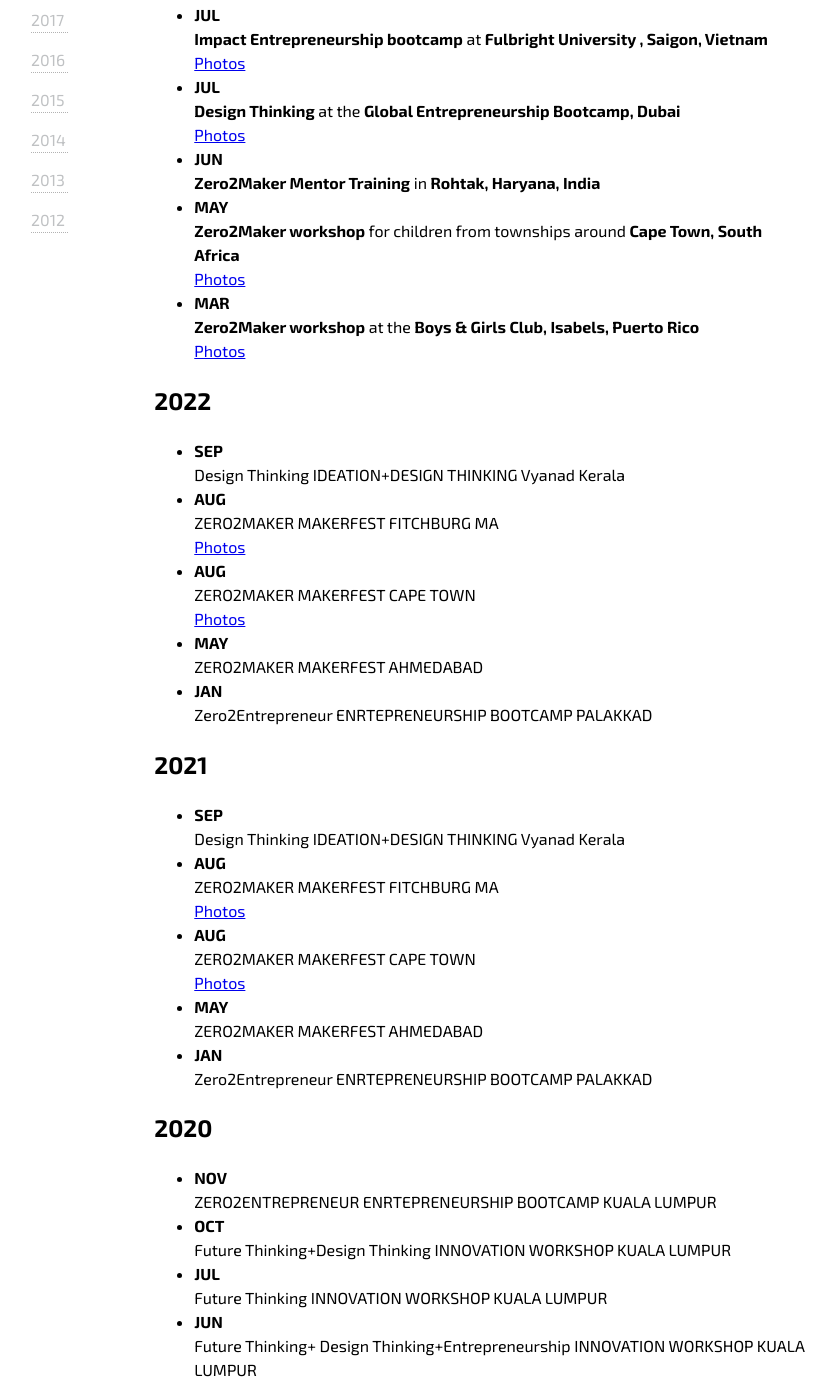
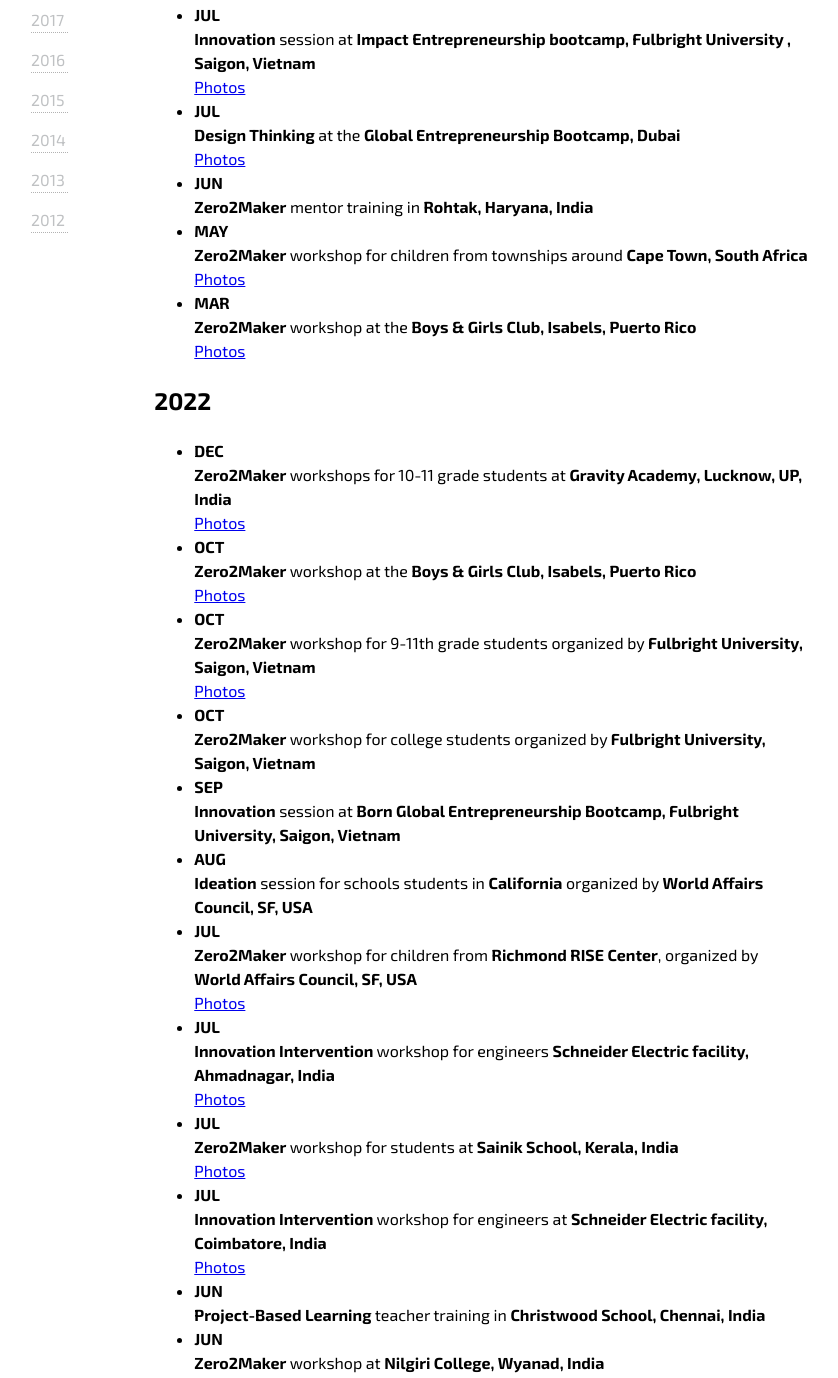
Before and after one commit to encubelabs/rajeshnairme, a plain HTML site: page timeline/index.html in a window 1280 px wide. Shown: the part 317-1695 px from the top of the page, without its empty margins (159-997 px from the left). Drawn offline with nearby package versions, Linux system fonts and the light colour scheme.

Commit message:
Update index.html
Added 2022 and fixed 2021 since I over wrote the wrong  block of html

```diff
--- a/timeline/index.html
+++ b/timeline/index.html
@@ -118,13 +118,13 @@
   <p>
 <ul>
 <li><strong>JUL</strong> <br><strong>Zero2Maker</strong> program at <strong>Sainik School, Kazhakootam, India</strong> for 6-11 grade students<br> </li>   <a href="https://photos.app.goo.gl/mHLetsiLuvo1zaiY7" target="_blank"> Photos</a>
-<li><strong>JUL</strong> <br>An Innovation session at the <strong>Home for Children</strong> operated by <strong>Christina Noble Children's Foundation, Saigon, Vietnam</strong><br> </li> <a href="https://photos.app.goo.gl/EPkZNvs6NQ3H1bbN8" target="_blank"> Photos</a>
-<li><strong>JUL</strong> <br>Zero2Maker program at two schools in <strong>Hau Giang province, Vietnam</strong> organized by <strong>Bong San foundation</strong> that works on education for girls<br> </li>  <a href="https://photos.app.goo.gl/DCMkD72fhZtBZfgk7" target="_blank"> Photos</a>
-<li><strong>JUL</strong> <br><strong>Impact Entrepreneurship bootcamp</strong> at <strong>Fulbright University , Saigon, Vietnam</strong><br> </li>     <a href="https://photos.app.goo.gl/iKT972CZUpSz7nkQA" target="_blank"> Photos</a>
+<li><strong>JUL</strong> <br><strong>Innovation</strong> session at the <strong>Home for Children</strong> operated by <strong>Christina Noble Children's Foundation, Saigon, Vietnam</strong><br> </li> <a href="https://photos.app.goo.gl/EPkZNvs6NQ3H1bbN8" target="_blank"> Photos</a>
+<li><strong>JUL</strong> <br><strong>Zero2Maker</strong> program at two schools in <strong>Hau Giang province, Vietnam</strong> organized by <strong>Bong San foundation</strong> that works on education for girls<br> </li>  <a href="https://photos.app.goo.gl/DCMkD72fhZtBZfgk7" target="_blank"> Photos</a>
+<li><strong>JUL</strong> <br><strong>Innovation</strong> session at <strong> Impact Entrepreneurship bootcamp, Fulbright University , Saigon, Vietnam</strong><br> </li>     <a href="https://photos.app.goo.gl/iKT972CZUpSz7nkQA" target="_blank"> Photos</a>
 <li><strong>JUL</strong> <br><strong>Design Thinking</strong> at the <strong>Global Entrepreneurship Bootcamp, Dubai</strong><br> </li>                 <a href="https://photos.app.goo.gl/x2NvMUVoYrDQSEWW6" target="_blank"> Photos</a>
-<li><strong>JUN</strong> <br><strong>Zero2Maker Mentor Training</strong> in <strong>Rohtak, Haryana, India</strong><br> </li>                           <!--<a href=" target="_blank"> Photos</a>-->
-<li><strong>MAY</strong> <br><strong>Zero2Maker workshop</strong> for children from townships around <strong>Cape Town, South Africa</strong><br> </li>                                    <a href="https://photos.app.goo.gl/TNUrZrktzznnrFGi9" target="_blank"> Photos</a>
-<li><strong>MAR</strong> <br><strong>Zero2Maker workshop</strong> at the <strong>Boys & Girls Club, Isabels, Puerto Rico</strong><br> </li>             <a href="https://photos.app.goo.gl/knwTRe4uT7G9XyBL9" target="_blank"> Photos</a>
+<li><strong>JUN</strong> <br><strong>Zero2Maker</strong> mentor training in <strong>Rohtak, Haryana, India</strong><br> </li>                           <!--<a href=" target="_blank"> Photos</a>-->
+<li><strong>MAY</strong> <br><strong>Zero2Maker</strong> workshop for children from townships around <strong>Cape Town, South Africa</strong><br> </li>                                    <a href="https://photos.app.goo.gl/TNUrZrktzznnrFGi9" target="_blank"> Photos</a>
+<li><strong>MAR</strong> <br><strong>Zero2Maker</strong> workshop at the <strong>Boys & Girls Club, Isabels, Puerto Rico</strong><br> </li>             <a href="https://photos.app.goo.gl/knwTRe4uT7G9XyBL9" target="_blank"> Photos</a>
 
 </ul>
 </p>
@@ -132,11 +132,20 @@
 <h2 class="milestone">2022</h2>
   <p>
 <ul>
-<li><strong>SEP</strong> <br>Design Thinking  IDEATION+DESIGN THINKING Vyanad   Kerala<br> </li>           <!--<a href=" target="_blank"> Photos</a>-->
-<li><strong>AUG</strong> <br>ZERO2MAKER MAKERFEST FITCHBURG MA<br> </li>                                 <a href="https://photos.app.goo.gl/XNzDjrvjvraGQDHD8" target="_blank"> Photos</a>
-<li><strong>AUG</strong> <br>ZERO2MAKER MAKERFEST CAPE TOWN<br> </li>                                    <a href="https://photos.app.goo.gl/qzfLNfYrUpZMRXLM7" target="_blank"> Photos</a>
-<li><strong>MAY</strong> <br>ZERO2MAKER MAKERFEST  AHMEDABAD<br> </li>                                    <!--<a href=" target="_blank"> Photos</a>-->
-<li><strong>JAN</strong> <br>Zero2Entrepreneur  ENRTEPRENEURSHIP BOOTCAMP  PALAKKAD<br> </li>             <!--<a href=" target="_blank"> Photos</a>-->
+    <li><strong>DEC</strong> <br><strong>Zero2Maker</strong> workshops for 10-11 grade students at <strong>Gravity Academy, Lucknow, UP, India</strong><br> </li>   <a href="https://photos.app.goo.gl/D8iy5CNDzRFUagop7" target="_blank">Photos</a>
+    <li><strong>OCT</strong> <br><strong>Zero2Maker</strong> workshop at the <strong>Boys & Girls Club, Isabels, Puerto Rico</strong><br> </li>                                 <a href="https://photos.app.goo.gl/KSzZmtswW6pgFgLz9" target="_blank"> Photos</a>
+    <li><strong>OCT</strong> <br><strong>Zero2Maker</strong> workshop for 9-11th grade students organized by  <strong>Fulbright University, Saigon, Vietnam</strong><br> </li>           <a href="https://photos.app.goo.gl/ZRjNXeC1ueWT9zkX7" target="_blank"> Photos</a>
+    <li><strong>OCT</strong> <br><strong>Zero2Maker</strong> workshop for college students organized by  <strong>Fulbright University, Saigon, Vietnam</strong><br> </li>                <!--<a href=" target="_blank"> Photos</a>-->
+    <li><strong>SEP</strong> <br><strong>Innovation</strong> session at <strong>Born Global Entrepreneurship Bootcamp, Fulbright University, Saigon, Vietnam</strong><br> </li>               <!--<a href=" target="_blank"> Photos</a>-->
+    <li><strong>AUG</strong> <br><strong>Ideation</strong> session for schools students in <strong>California</strong> organized by <strong>World Affairs Council, SF, USA</strong><br> </li>    <!--<a href=" target="_blank"> Photos</a>-->
+    <li><strong>JUL</strong> <br><strong>Zero2Maker</strong> workshop for children from <strong>Richmond RISE Center</strong>, organized by <strong>World Affairs Council, SF, USA</strong><br> </li>  <a href="https://photos.app.goo.gl/vFVr9aY3baPUhRt27" target="_blank"> Photos</a>
+    <li><strong>JUL</strong> <br><strong>Innovation Intervention</strong> workshop for engineers <strong>Schneider Electric  facility, Ahmadnagar, India</strong><br> </li>               <a href="https://photos.app.goo.gl/htwTQm9A3id3qJyz7" target="_blank"> Photos</a>
+    <li><strong>JUL</strong> <br><strong>Zero2Maker</strong> workshop for students at <strong>Sainik School, Kerala, India</strong><br> </li>    <a href="https://photos.app.goo.gl/R7acbVQWJBWyQyCN7" target="_blank"> Photos</a>
+    <li><strong>JUL</strong> <br><strong>Innovation Intervention</strong> workshop for engineers at <strong>Schneider Electric  facility, Coimbatore, India </strong><br> </li>           <a href="https://photos.app.goo.gl/oEd7nKr4imvUAUVK7" target="_blank"> Photos</a>
+    <li><strong>JUN</strong> <br><strong>Project-Based Learning</strong> teacher training  in  <strong>Christwood School, Chennai, India </strong><br> </li>             <!--<a href=" target="_blank"> Photos</a>-->
+    <li><strong>JUN</strong> <br><strong>Zero2Maker</strong> workshop at <strong>Nilgiri College, Wyanad, India</strong><br> </li>           <!--<a href=" target="_blank"> Photos</a>-->
+    <li><strong>APR</strong> <br><strong>Project-Based Learning</strong> teacher training in <strong>Laurus International School, Tokyo, Japan</strong><br> </li>             <!--<a href=" target="_blank"> Photos</a>-->
+
 
 </ul>
 </p>
@@ -144,13 +153,16 @@
   <h2 class="milestone">2021</h2>
   <p>
 <ul>
-<li><strong>SEP</strong> <br>Design Thinking  IDEATION+DESIGN THINKING Vyanad   Kerala<br> </li>           <!--<a href=" target="_blank"> Photos</a>-->
-<li><strong>AUG</strong> <br>ZERO2MAKER MAKERFEST FITCHBURG MA<br> </li>                                 <a href="https://photos.app.goo.gl/XNzDjrvjvraGQDHD8" target="_blank"> Photos</a>
-<li><strong>AUG</strong> <br>ZERO2MAKER MAKERFEST CAPE TOWN<br> </li>                                    <a href="https://photos.app.goo.gl/qzfLNfYrUpZMRXLM7" target="_blank"> Photos</a>
-<li><strong>MAY</strong> <br>ZERO2MAKER MAKERFEST  AHMEDABAD<br> </li>                                    <!--<a href=" target="_blank"> Photos</a>-->
-<li><strong>JAN</strong> <br>Zero2Entrepreneur  ENRTEPRENEURSHIP BOOTCAMP  PALAKKAD<br> </li>             <!--<a href=" target="_blank"> Photos</a>-->
+<li><strong>DEC</strong> <br><strong>Innovation Intervention </strong> online workshop for engineers at <strong>Schneider Electric Facility</strong> from Ahmadnager, Baroda,Mysore, Coimbatore, India<br> </li>           <!--<a href=" target="_blank"> Photos</a>-->
+<li><strong>SEP</strong> <br><strong>Ideation</strong> session for teachers at Nilgiri College, Wyanad, India<br> </li>           <!--<a href=" target="_blank"> Photos</a>-->
+li><strong>AUG/strong> <br><strong>Zero2Maker</strong> workshop at <strong>MOC Center, Fitchburg</strong> for school students from city schools<br> </li>                     <a href="https://photos.app.goo.gl/XNzDjrvjvraGQDHD8" target="_blank"> Photos</a>
+<li><strong>AUG</strong> <br><strong>Zero2Maker</strong> workshop for middle school students from the <strong>Generation School, Cape Town, South Africa</strong>  conducted online with supplied Z2M kits<br> </li>                                 <a href="https://photos.app.goo.gl/qzfLNfYrUpZMRXLM7" target="_blank"> Photos</a>
+<li><strong>MAY</strong> <br><strong>Zero2Maker</strong> program for students <strong>National Institute of Design, Ahemdabad, India</strong> and other college students conducted online with individual Z2M kits<br> </li>     <!--<a href=" target="_blank"> Photos</a>-->
+<li><strong>APR</strong> <br><strong>Innovation</strong> session Middle school in <strong>Udumalaipettai, Tamil Nadu, India</strong><br> </li>                     <a href="https://photos.app.goo.gl/B12U9bPZ83gCGY7z7" target="_blank"> Photos</a>
+<li><strong>MAR</strong> <br><strong>Innovation</strong> session at <strong>Sainik School, Kazhakootam, India</strong><br> </li>                                    <!--<a href=" target="_blank"> Photos</a>-->
+<li><strong>JAN</strong> <br><strong>Zero2Entrepreneur</strong> bootcamp for students from <strong>Indian Institute of Technology, Palakkad, India</strong> conducted online with students working from home with individual maker kits<br> </li>             <!--<a href=" target="_blank"> Photos</a>-->
 
-</ul>
+ </ul>
 </p>
 
  <h2 class="milestone">2020</h2>
```
